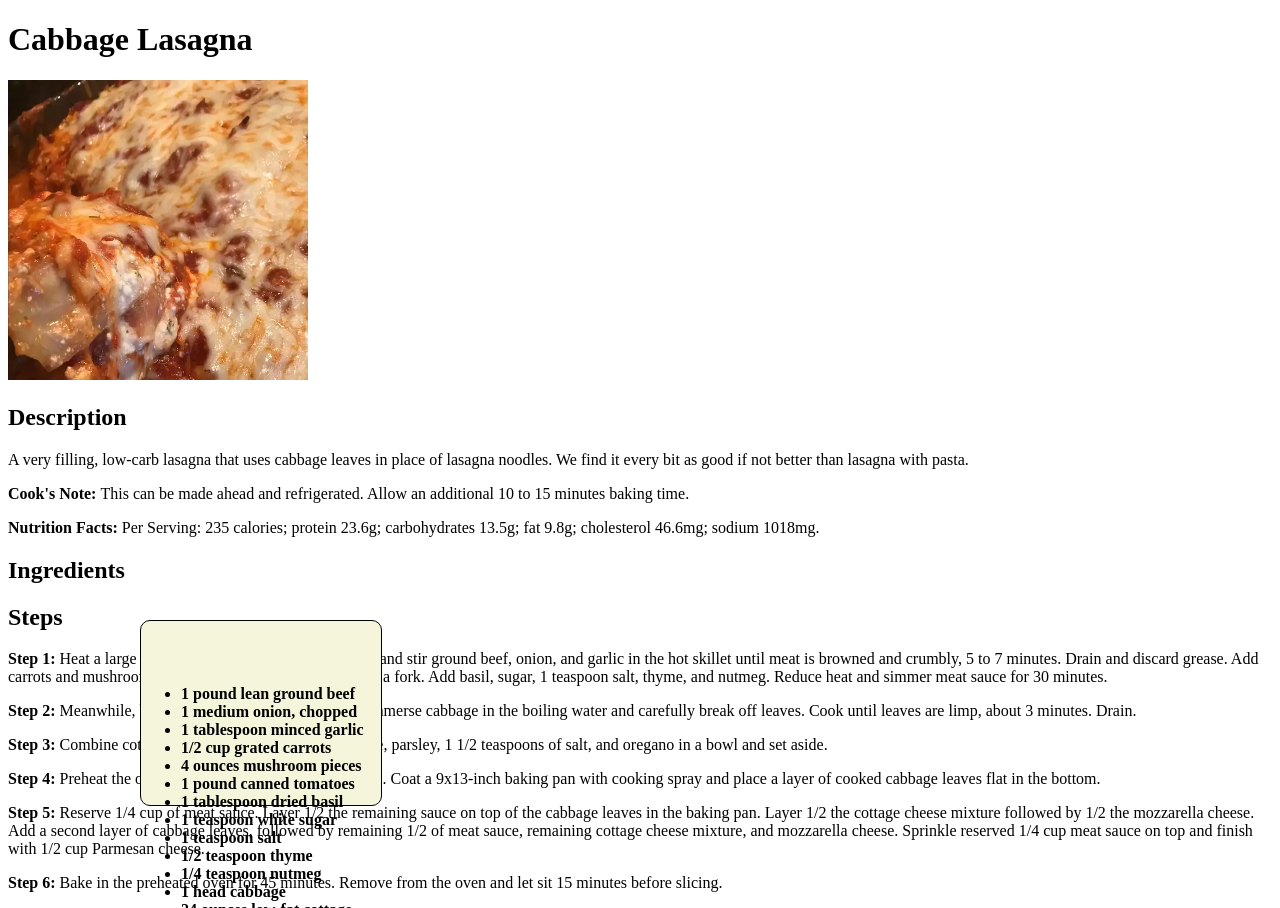
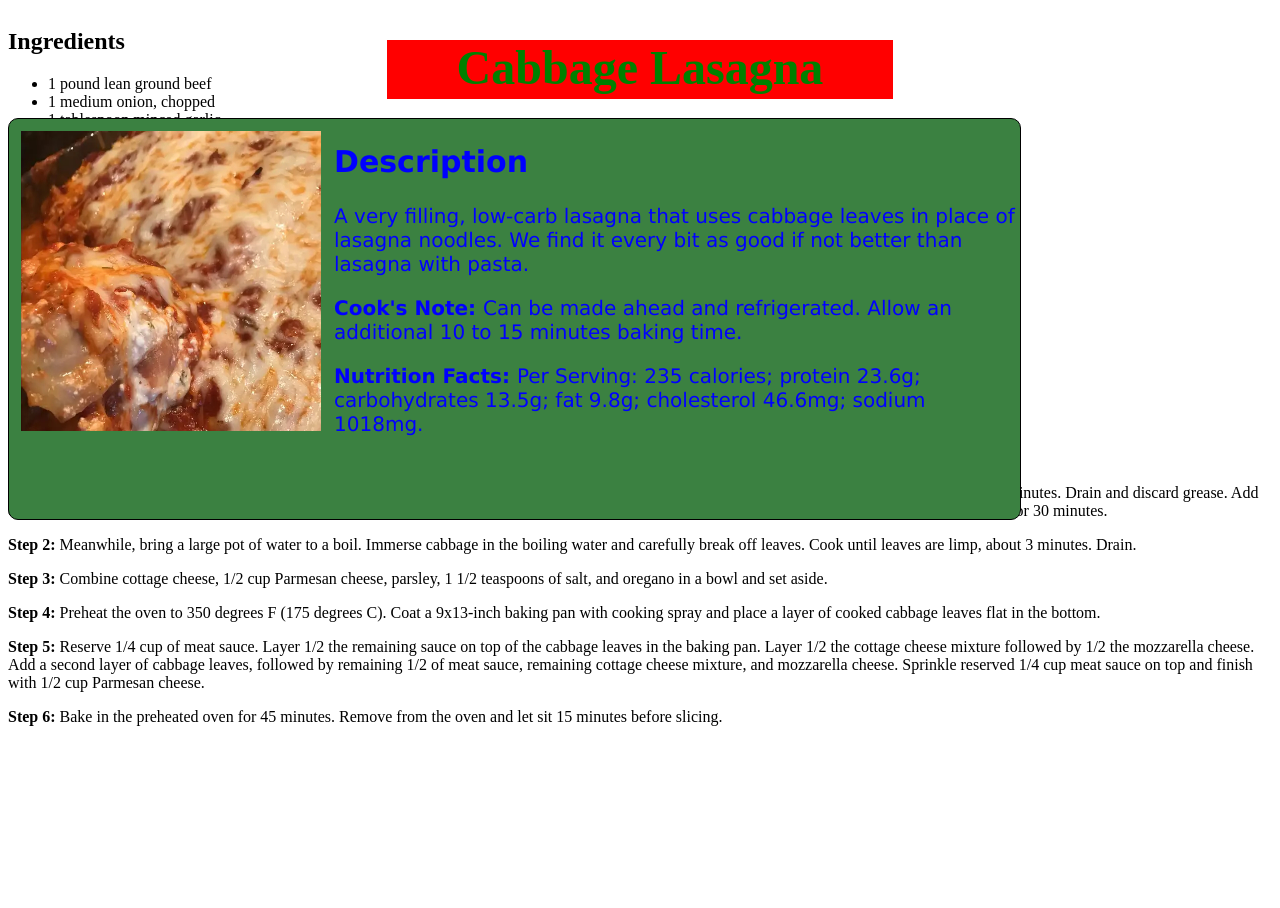
Before and after one commit to ingGGRM/odin-recipes, a plain HTML site: page recipes/cabbage-lasagna.html in a window 1280 px wide. After the commit the page ends 800 px from the top, so only its background shows below. Drawn offline with Linux system fonts and the light colour scheme.

Commit message:
Se volvió un tollo

```diff
--- a/recipes/cabbage-lasagna.html
+++ b/recipes/cabbage-lasagna.html
@@ -8,22 +8,29 @@
     <link rel="stylesheet" href="../styles.css">
 </head>
 <body>
-    <h1>Cabbage Lasagna</h1>
-    <img src="../images/cabbage-lasagna.jpg" alt="Finished Cabbage Lasagna" width="300" height="300">
-    <h2>Description</h2>
+    <h1 class="title">Cabbage Lasagna</h1>
+
+    <div class="description">
+
+        <div class="desc">
+            <h2 class="subtitle">Description</h2>
             <p>
-        A very filling, low-carb lasagna that uses cabbage leaves in place of lasagna noodles.
-        We find it every bit as good if not better than lasagna with pasta.
+                A very filling, low-carb lasagna that uses cabbage leaves in place of lasagna noodles. We find it every bit as good if not better than lasagna with pasta.
             </p>
             <p>
                 <b>Cook's Note: </b>
-        This can be made ahead and refrigerated. Allow an additional 10 to 15 minutes baking time.
+                Can be made ahead and refrigerated. Allow an additional 10 to 15 minutes baking time.
             </p>
             <p>
                 <b>Nutrition Facts: </b>
                 Per Serving: 235 calories; protein 23.6g; carbohydrates 13.5g; fat 9.8g; cholesterol 46.6mg; sodium 1018mg.
             </p>
-    <h2>Ingredients</h2>
+        </div>
+    </div>
+    <img class="image" src="../images/cabbage-lasagna.jpg" alt="Finished Cabbage Lasagna">
+
+    <div class="ingredients">
+        <h2 class="subtitle">Ingredients</h2>
         <ul>
             <li>1 pound lean ground beef</li>
             <li>1 medium onion, chopped</li>
@@ -45,7 +52,9 @@
             <li>2 cups grated part-skim mozzarella cheese</li>
             <li>1/2 cup grated Parmesan cheese</li>
         </ul>
-    <h2>Steps</h2>
+    </div>
+    <div class="steps">
+        <h2 class="subtitle">Steps</h2>
         <p>
             <b>Step 1: </b>
             Heat a large skillet over medium-high heat. Cook and stir ground beef, onion, and garlic
@@ -80,5 +89,6 @@
             <b>Step 6: </b>
             Bake in the preheated oven for 45 minutes. Remove from the oven and let sit 15 minutes before slicing.
         </p>
+    </div>
 </body>
 </html>
--- a/styles.css
+++ b/styles.css
@@ -1,6 +1,10 @@
-div {
-    width: 500px;
-    height: 500px;
+/******** index.html ********/
+.index-block {
+    position: fixed;
+    top: 10%;
+    left: 10%;
+    width: 80%;
+    height: 80%;
     background-color: aquamarine;
     border-radius: 15px;
     border: 2px solid blue;
@@ -11,7 +15,7 @@ div {
     text-align: center;
 }
 
-ul {
+.list {
     font-weight: bolder;
     width: 200px;
     height: 120px;
@@ -22,3 +26,48 @@ ul {
     border: 1px solid black;
     padding-top: 5%;
 }
+
+/********** recipes **********/
+body {
+    position: absolute;
+}
+
+.title {
+    position: inherit;
+    color: green;
+    font-size: 48px;
+    text-align: center;
+    background-color: red;
+    width: 40%;
+    height: 8%;
+    left: 30%;
+}
+
+.description {
+    position: inherit;
+    font-family: Verdana, Geneva, Tahoma, sans-serif;
+    background-color: rgb(59, 129, 65);
+    border-radius: 10px;
+    border: 1px solid black;
+    top: 15%;
+    width: 80%;
+    min-height: 400px;
+    height: auto;
+}
+
+.desc {
+    position: inherit;
+    color: blue;
+    font-display: unset;
+    font-size: 20px;
+    margin-left: 325px;
+}
+
+.image {
+    position: inherit;
+    width: 300px;
+    height: 300px;
+    top: 15%;
+    margin-top: 1%;
+    margin-left: 1%;
+}
```
Also changed, not shown: index.html (+2 -2 lines), recipes/airline-chicken-breast.html (+12 -9 lines), recipes/yia-yia-tzatziki-sauce.html (+13 -5 lines). Lines whose indentation alone changed are shown as unchanged.
